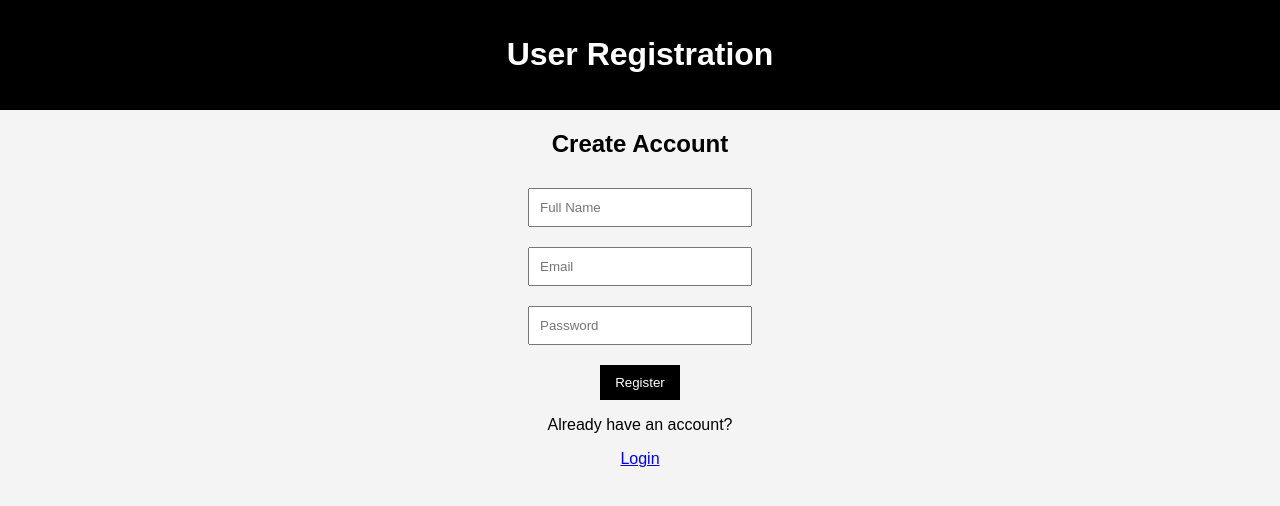
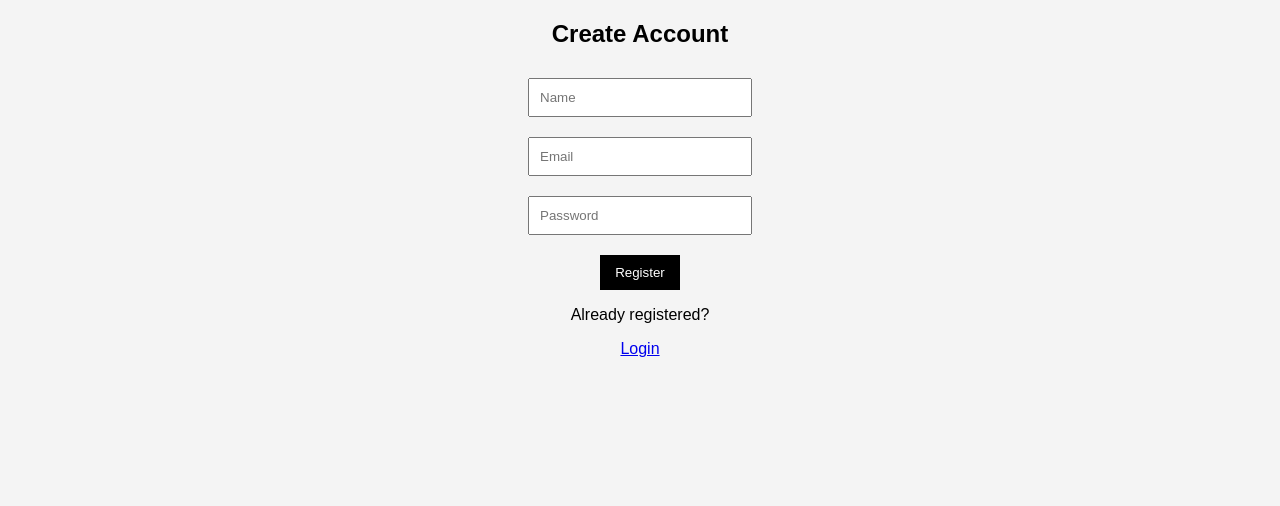
Before and after one commit to sudiptanandan23/ecommerce-demo, a website: page public/register.html in a window 1280 px wide. Drawn offline with Linux system fonts and the light colour scheme.

Commit message:
Update register.html

```diff
--- a/public/register.html
+++ b/public/register.html
@@ -9,15 +9,9 @@
 
 <body>
 
-<header>
-<h1>User Registration</h1>
-</header>
-
-<section>
-
 <h2>Create Account</h2>
 
-<input id="name" placeholder="Full Name">
+<input id="name" placeholder="Name">
 
 <br>
 
@@ -31,11 +25,9 @@
 
 <button onclick="register()">Register</button>
 
-<p>Already have an account?</p>
+<p>Already registered?</p>
 
 <a href="login.html">Login</a>
-
-</section>
 
 <script src="app.js"></script>
 
```
